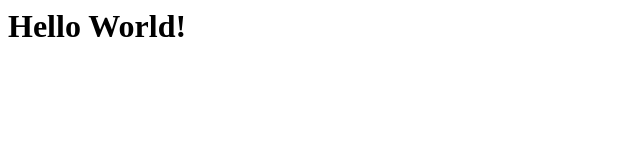
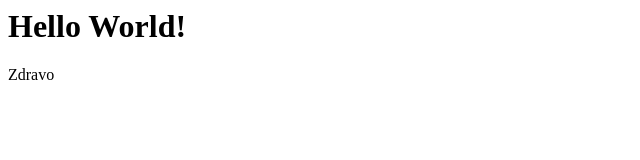
Before and after one commit to BojanRadevski/RepoForJenkins, a plain HTML site: page index.html in a window 1280 px wide. Shown: the full height of the page, 0-640 px from the left. Drawn offline with Linux system fonts and the light colour scheme.

Commit message:
Update index.html

```diff
--- a/index.html
+++ b/index.html
@@ -1 +1,2 @@
 <div><h1>Hello World!</h1><div>
+  <div><p>Zdravo</p1></div>
```
